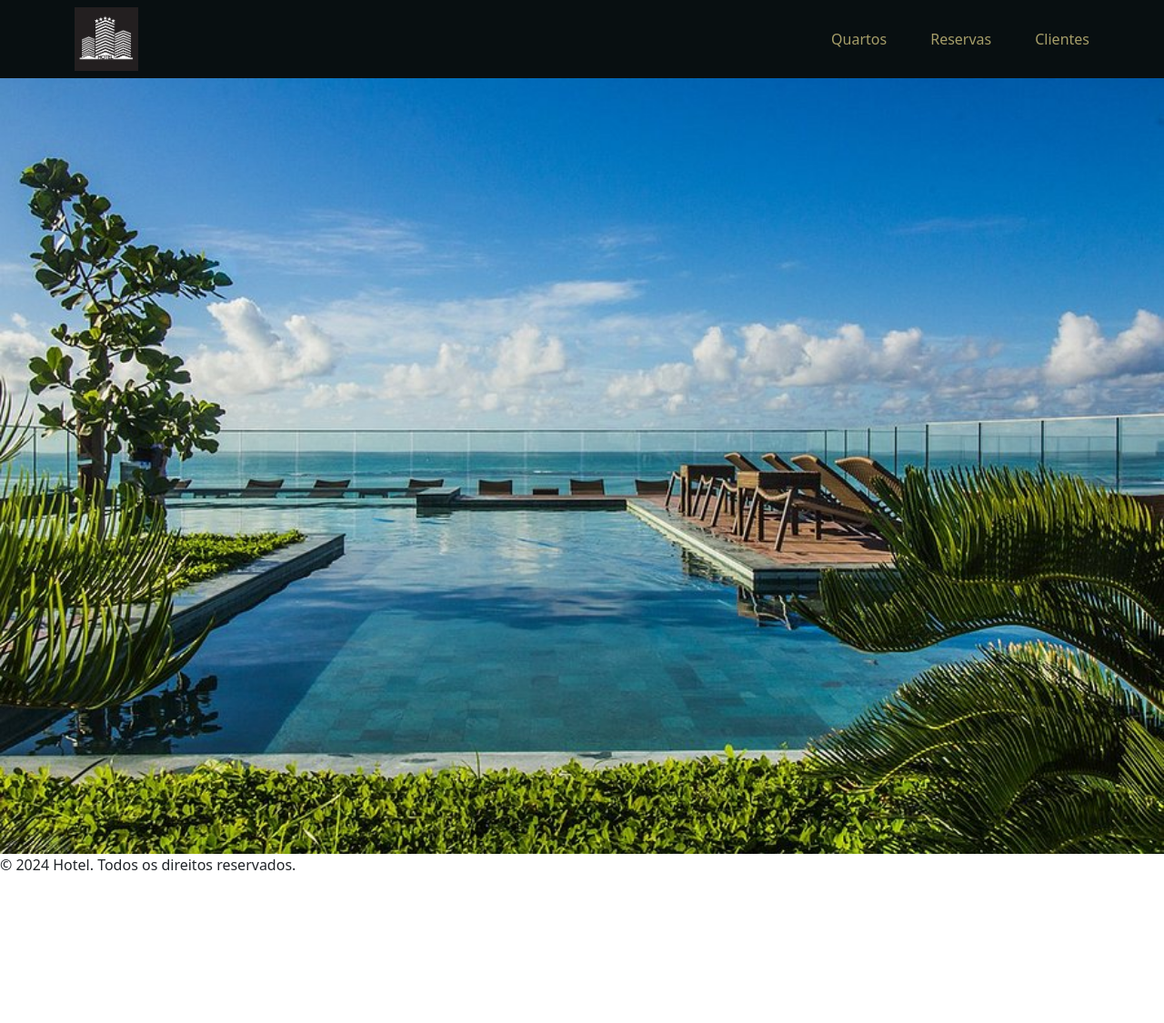
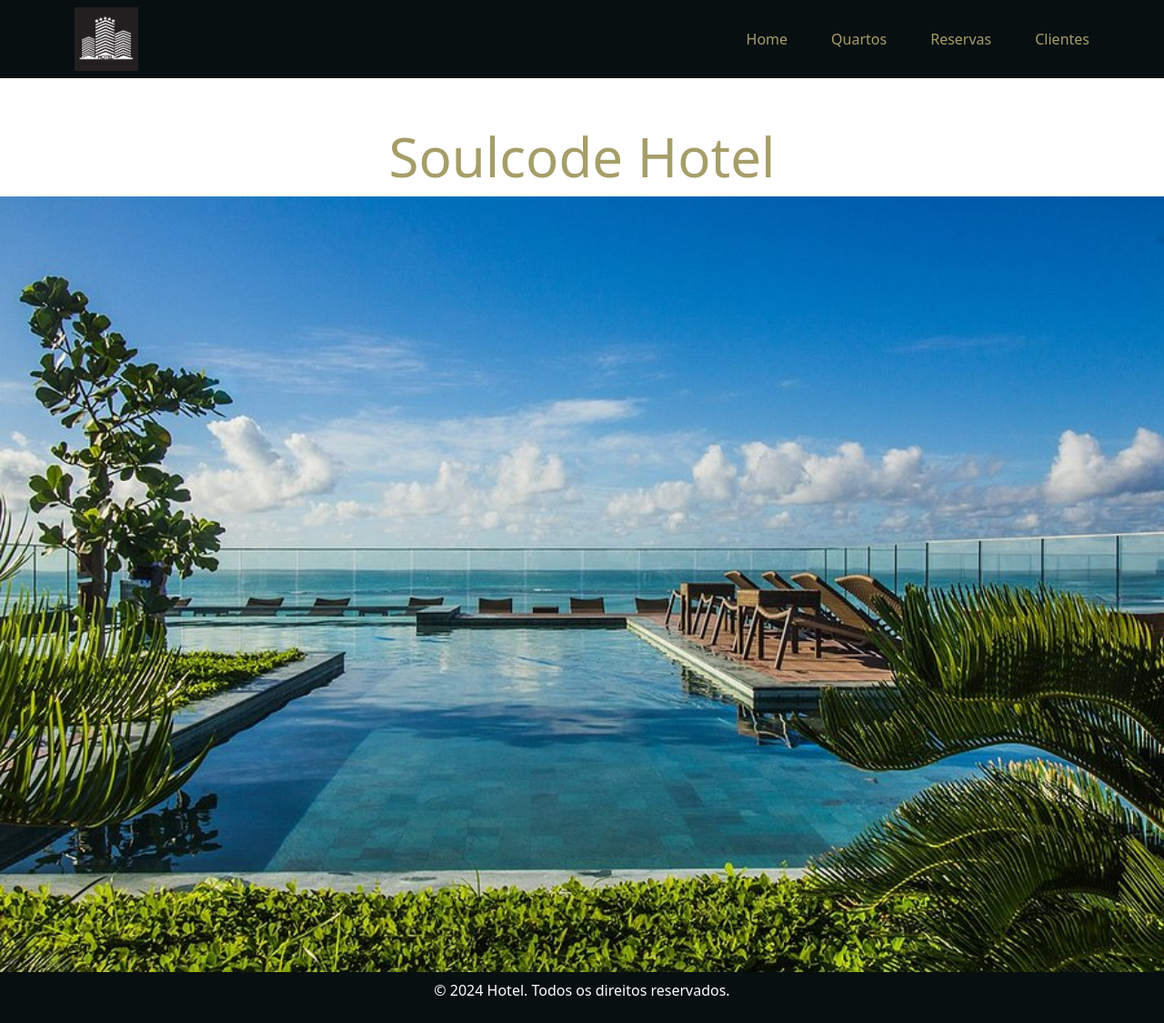
Before and after one commit to nat-riba/AtividadeHotel-Front, a React (Vite) app in the folder atividadehotel-front/: page / in a window 1280 px wide. Shown: the whole page at 91% size. Before the commit the page ends 979 px from the top, so only its background shows below. Built offline with nearby package versions, Linux system fonts and the light colour scheme.

Commit message:
mudanças no front

```diff
--- /dev/null
+++ b/atividadehotel-front/components/Footer.jsx
@@ -0,0 +1,9 @@
+function Footer() {
+    return (
+      <footer className="footer w-100 px-3 py-2">
+        <p>&copy; 2024 Hotel. Todos os direitos reservados.</p>
+      </footer>
+    );
+  }
+
+  export default Footer;
--- a/atividadehotel-front/components/Header.jsx
+++ b/atividadehotel-front/components/Header.jsx
@@ -9,6 +9,7 @@ function Header() {
           <img src={logo} alt="logohotel" />
         </Link>
         <div className="d-flex gap-5">
+          <Link to="/">Home</Link>
           <Link to="/quartos">Quartos</Link>
           <Link to="/reserva">Reservas</Link>
           <Link to="/clientes">Clientes</Link>
--- a/atividadehotel-front/src/App.jsx
+++ b/atividadehotel-front/src/App.jsx
@@ -23,10 +23,14 @@ function App() {
           <Route path="/quartos" element={<Quarto />} />
           <Route path="/pagamentos" element={<Pagamentos />} />
         </Routes>
+
       </BrowserRouter>
       <Toaster position="bottom-right" />
+
     </>
+
   );
+
 }
 
 export default App;
--- a/atividadehotel-front/src/index.css
+++ b/atividadehotel-front/src/index.css
@@ -17,3 +17,22 @@
 .header nav a:hover {
     color: #ded7d1;
 }
+
+
+footer {
+    background-color: #080f11;
+    color: #ffffff;
+    padding: 30px;
+    text-align: center;
+    bottom: 0;
+    width: 100%;
+    height: 100%;
+}
+
+.titulo {
+    color: #a69e69;
+    font-size: 60px;
+    text-align: center;
+    margin-top: 50px;
+
+    }
--- a/atividadehotel-front/src/pages/Clientes.jsx
+++ b/atividadehotel-front/src/pages/Clientes.jsx
@@ -65,7 +65,12 @@ function Clientes() {
       ) : (
         <Loader />
       )}
+
+
+
     </main>
+
+
   );
 }
 
--- a/atividadehotel-front/src/pages/Home.jsx
+++ b/atividadehotel-front/src/pages/Home.jsx
@@ -1,14 +1,16 @@
+
+import Footer from "../../components/Footer";
 function Home() {
 
   return (
+
     <main>
+      <h1 class="titulo">Soulcode Hotel</h1>
       <div>
+
         <img src="banner-home.png" alt="Hotel Banner" className="w-100" />
       </div>
-
-      <footer>
-      <p>&copy; 2024 Hotel. Todos os direitos reservados.</p>
-    </footer>
+<Footer />
         </main>
 
   );
--- a/atividadehotel-front/src/pages/Quartos.jsx
+++ b/atividadehotel-front/src/pages/Quartos.jsx
@@ -34,7 +34,7 @@ function Quartos() {
             <tr>
               <th>Tipo</th>
               <th>Descrição</th>
-              <th>Preço</th>
+              <th>Preço(diária)</th>
               <th>Situação</th>
             </tr>
           </thead>
@@ -58,9 +58,7 @@ function Quartos() {
         <Loader />
       )}
 
-        <footer>
-      <p>&copy; 2024 Hotel. Todos os direitos reservados.</p>
-    </footer>
+
         </main>
 
   );
```
